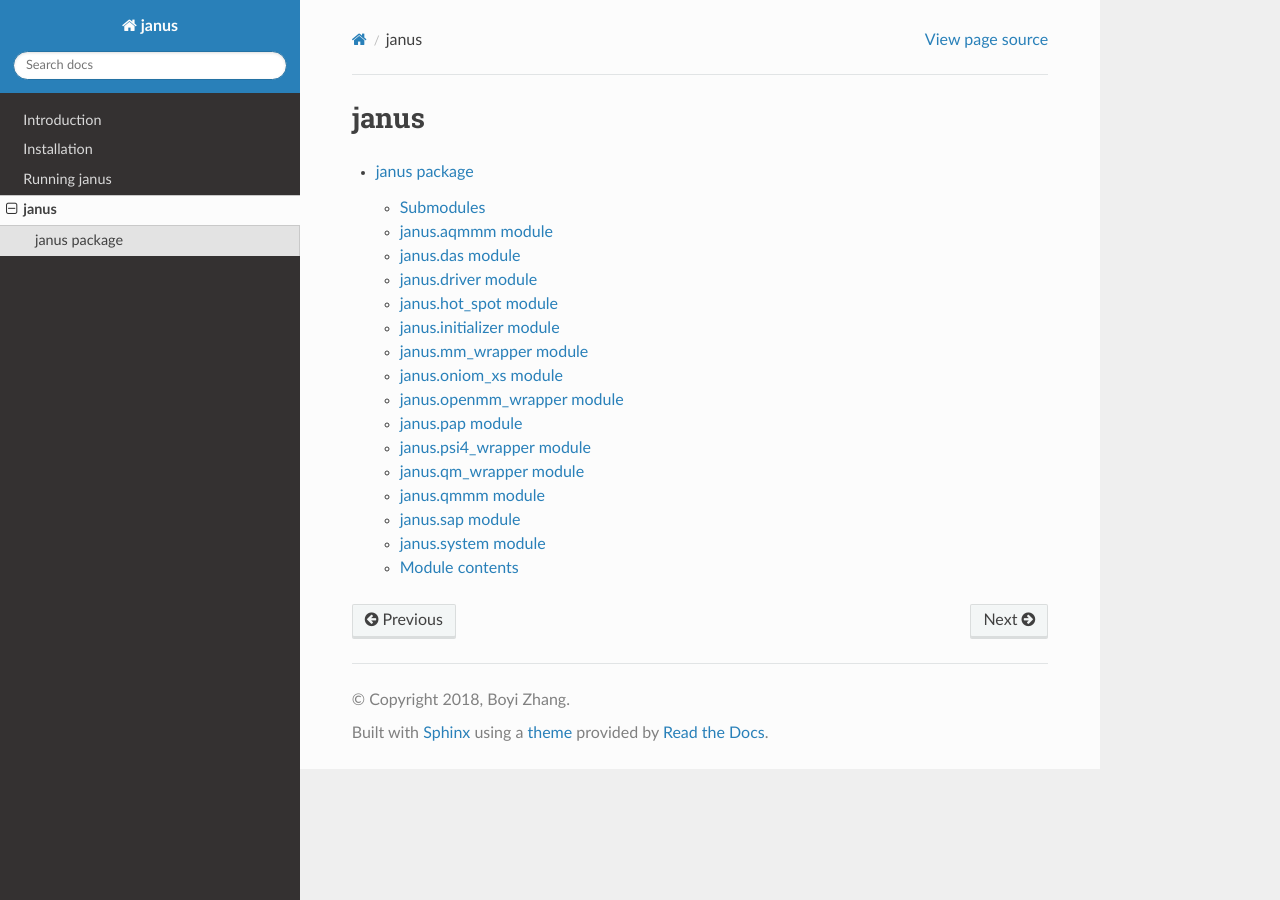
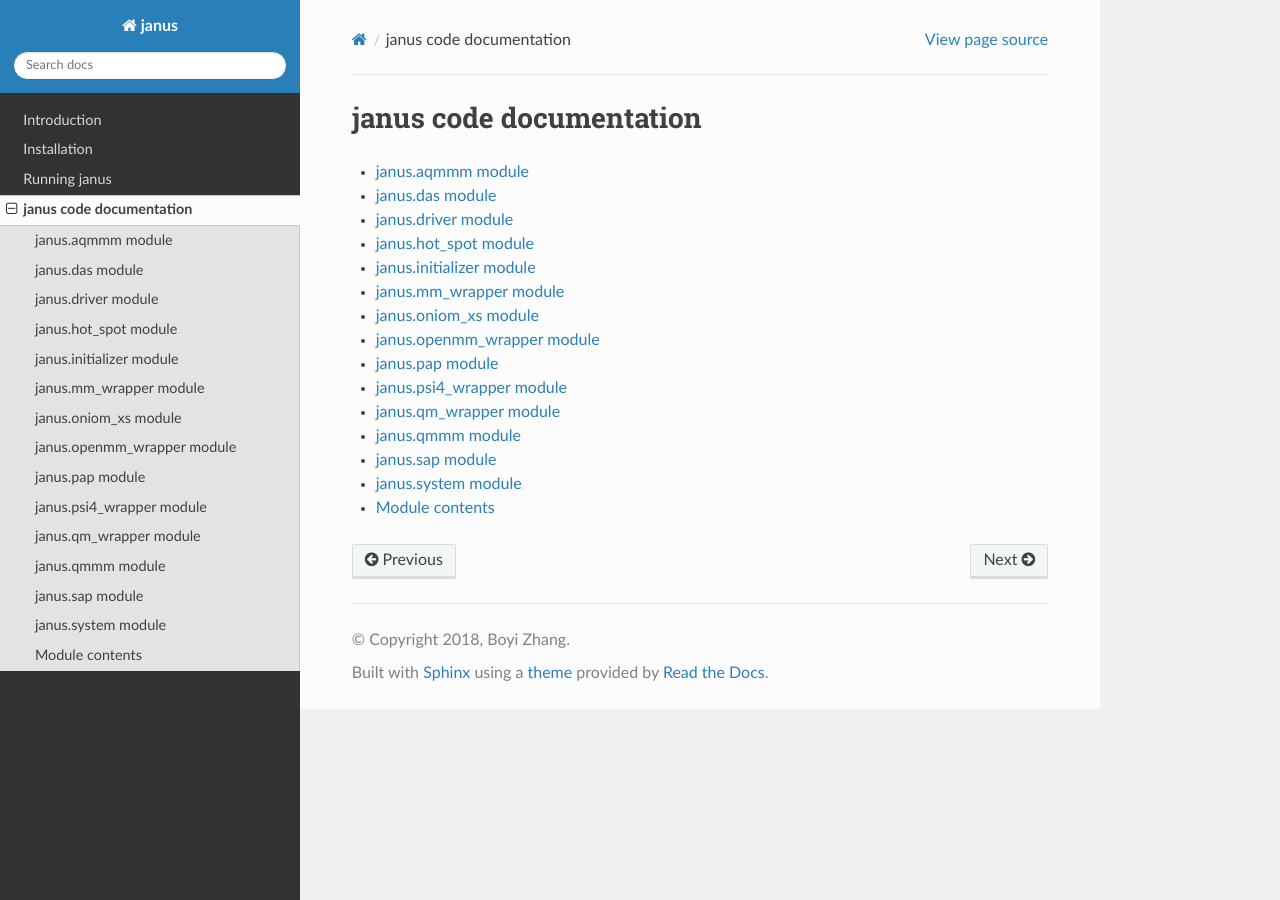
Before and after one commit to CCQC/janus, a Sphinx documentation site: the page built from docs/source/modules.rst, in a window 1280 px wide. Built offline with Sphinx 7.4.7 and the Read the Docs theme 2.0.0, drawn with Linux system fonts in a browser that asks for light colours; formulas are drawn with MathJax 3.

```diff
--- a/docs/conf.py
+++ b/docs/conf.py
@@ -43,6 +43,7 @@ extensions = [
     'sphinx.ext.autodoc',
     'sphinx.ext.imgmath',
     'sphinx.ext.githubpages',
+    'sphinxcontrib.napoleon',
 ]
 
 # Add any paths that contain templates here, relative to this directory.
--- a/docs/index.rst
+++ b/docs/index.rst
@@ -15,8 +15,6 @@ janus
    source/modules
 
 
-
-
 Indices and tables
 ==================
 
--- a/docs/source/janus.rst
+++ b/docs/source/janus.rst
@@ -1,8 +1,3 @@
-janus package
-=============
-
-Submodules
-----------
 
 janus.aqmmm module
 ------------------
--- a/docs/source/modules.rst
+++ b/docs/source/modules.rst
@@ -1,5 +1,5 @@
-janus
-=====
+janus code documentation
+========================
 
 .. toctree::
    :maxdepth: 4
```
Also changed, not shown: README.md (+1 -0 lines), 6 other files.
